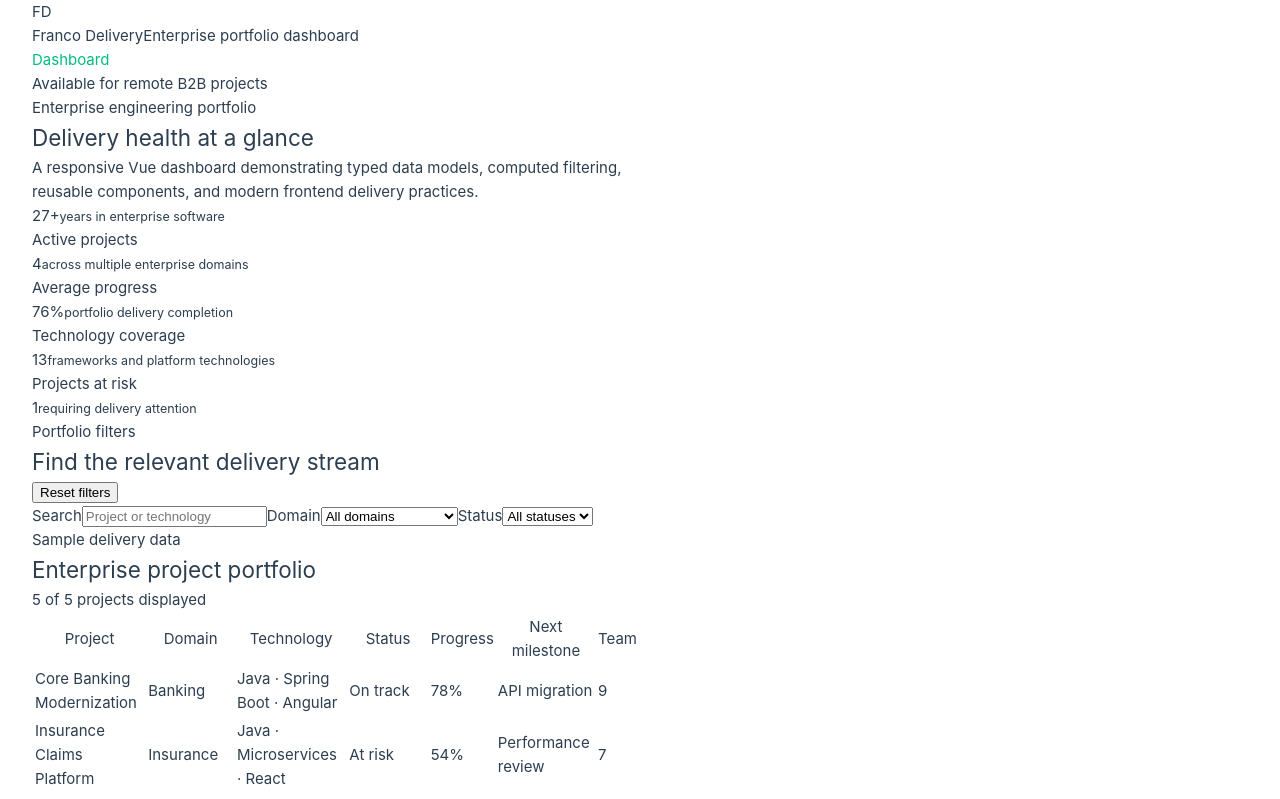
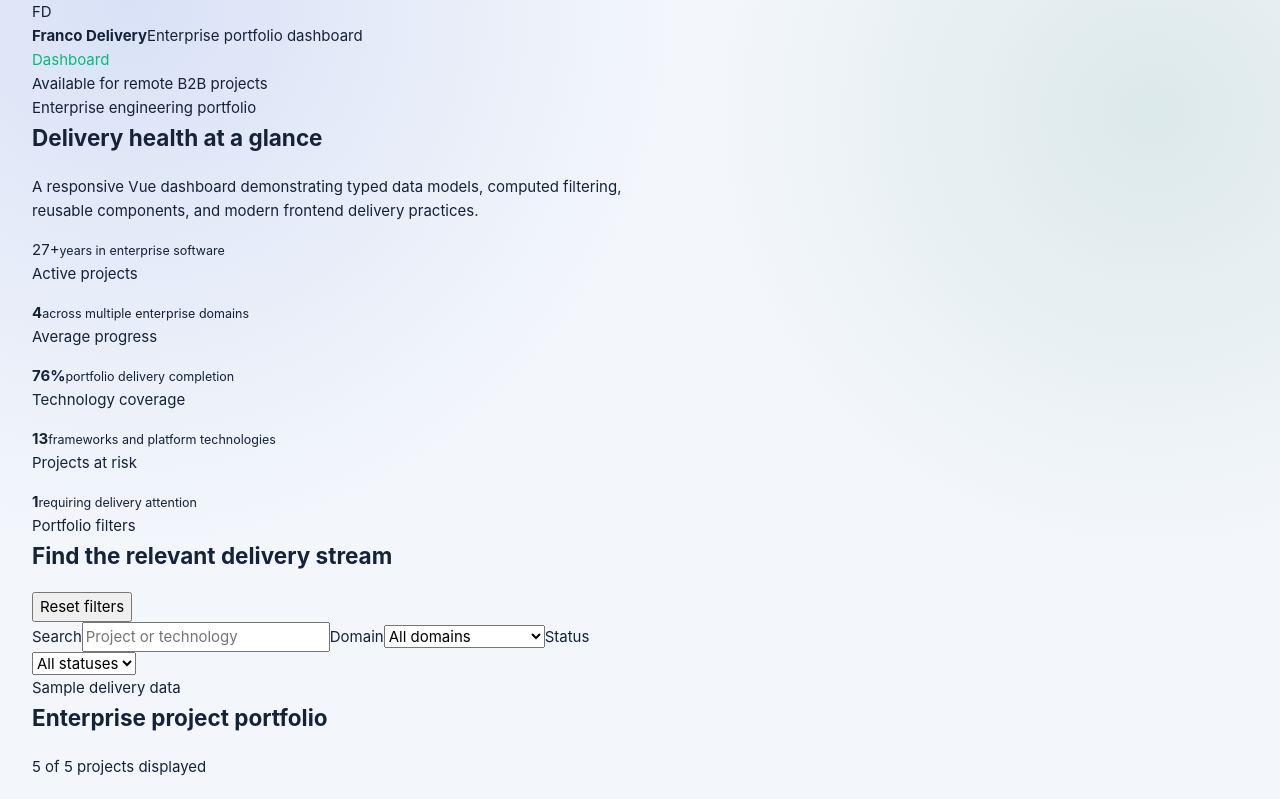
Before and after one commit to FRANCOsk/VUE_project, a Vue app: page / in a window 1280 px wide. Shown: the top 799 px of the page. Built offline with nearby package versions, Linux system fonts and the light colour scheme.

Commit message:
style: replace starter theme with enterprise design tokens

```diff
--- a/src/assets/base.css
+++ b/src/assets/base.css
@@ -1,86 +1,90 @@
-/* color palette from <https://github.com/vuejs/theme> */
 :root {
-  --vt-c-white: #ffffff;
-  --vt-c-white-soft: #f8f8f8;
-  --vt-c-white-mute: #f2f2f2;
-
-  --vt-c-black: #181818;
-  --vt-c-black-soft: #222222;
-  --vt-c-black-mute: #282828;
-
-  --vt-c-indigo: #2c3e50;
-
-  --vt-c-divider-light-1: rgba(60, 60, 60, 0.29);
-  --vt-c-divider-light-2: rgba(60, 60, 60, 0.12);
-  --vt-c-divider-dark-1: rgba(84, 84, 84, 0.65);
-  --vt-c-divider-dark-2: rgba(84, 84, 84, 0.48);
-
-  --vt-c-text-light-1: var(--vt-c-indigo);
-  --vt-c-text-light-2: rgba(60, 60, 60, 0.66);
-  --vt-c-text-dark-1: var(--vt-c-white);
-  --vt-c-text-dark-2: rgba(235, 235, 235, 0.64);
-}
-
-/* semantic color variables for this project */
-:root {
-  --color-background: var(--vt-c-white);
-  --color-background-soft: var(--vt-c-white-soft);
-  --color-background-mute: var(--vt-c-white-mute);
-
-  --color-border: var(--vt-c-divider-light-2);
-  --color-border-hover: var(--vt-c-divider-light-1);
-
-  --color-heading: var(--vt-c-text-light-1);
-  --color-text: var(--vt-c-text-light-1);
-
-  --section-gap: 160px;
-}
-
-@media (prefers-color-scheme: dark) {
-  :root {
-    --color-background: var(--vt-c-black);
-    --color-background-soft: var(--vt-c-black-soft);
-    --color-background-mute: var(--vt-c-black-mute);
-
-    --color-border: var(--vt-c-divider-dark-2);
-    --color-border-hover: var(--vt-c-divider-dark-1);
-
-    --color-heading: var(--vt-c-text-dark-1);
-    --color-text: var(--vt-c-text-dark-2);
-  }
+  color-scheme: light;
+  --background: #f3f6fb;
+  --surface: rgba(255, 255, 255, 0.92);
+  --surface-solid: #ffffff;
+  --surface-muted: #eef3f9;
+  --text: #152238;
+  --text-muted: #61708a;
+  --border: #dfe6ef;
+  --primary: #2457d6;
+  --primary-soft: #e8efff;
+  --success: #13795b;
+  --success-soft: #e3f6ef;
+  --warning: #a15c00;
+  --warning-soft: #fff2dc;
+  --violet: #7655c5;
+  --violet-soft: #f0ebff;
+  --shadow: 0 18px 50px rgba(30, 55, 90, 0.09);
 }
 
 *,
 *::before,
 *::after {
   box-sizing: border-box;
-  margin: 0;
-  font-weight: normal;
+}
+
+html {
+  min-width: 320px;
+  min-height: 100%;
+  background: var(--background);
 }
 
 body {
+  min-width: 320px;
   min-height: 100vh;
-  color: var(--color-text);
-  background: var(--color-background);
-  transition:
-    color 0.5s,
-    background-color 0.5s;
+  margin: 0;
+  color: var(--text);
+  background:
+    radial-gradient(circle at 10% 0%, rgba(36, 87, 214, 0.13), transparent 30%),
+    radial-gradient(circle at 90% 8%, rgba(19, 121, 91, 0.1), transparent 25%),
+    var(--background);
+  font-family: Inter, ui-sans-serif, system-ui, -apple-system, BlinkMacSystemFont, "Segoe UI", sans-serif;
+  font-size: 15px;
   line-height: 1.6;
-  font-family:
-    Inter,
-    -apple-system,
-    BlinkMacSystemFont,
-    'Segoe UI',
-    Roboto,
-    Oxygen,
-    Ubuntu,
-    Cantarell,
-    'Fira Sans',
-    'Droid Sans',
-    'Helvetica Neue',
-    sans-serif;
-  font-size: 15px;
   text-rendering: optimizeLegibility;
   -webkit-font-smoothing: antialiased;
   -moz-osx-font-smoothing: grayscale;
 }
+
+button,
+input,
+select,
+textarea {
+  font: inherit;
+}
+
+button,
+a,
+input,
+select {
+  -webkit-tap-highlight-color: transparent;
+}
+
+button {
+  cursor: pointer;
+}
+
+a {
+  color: inherit;
+  text-decoration: none;
+}
+
+h1,
+h2,
+h3,
+p {
+  margin-top: 0;
+}
+
+h1,
+h2,
+h3,
+strong {
+  font-weight: 750;
+}
+
+::selection {
+  color: #ffffff;
+  background: var(--primary);
+}
```
